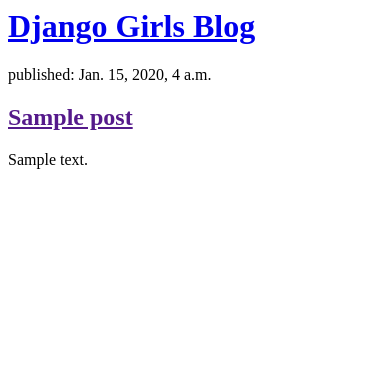
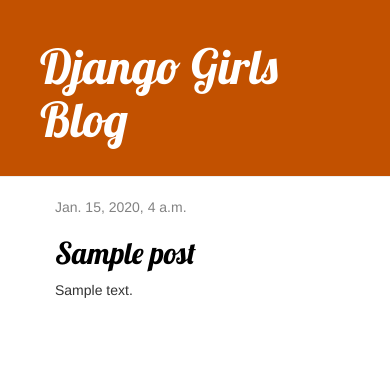
Before and after one commit to hauntedpavement/my-first-blog, a Django app: page / in a window 390 px wide. Shown: the top 369 px of the page. Run offline with Django 3.2, Linux system fonts and the light colour scheme; tables that the repository leaves empty hold one stand-in row (values such as "Sample post"); some libraries are stand-ins or nearby versions.

Commit message:
added view and template for detailed blog post and CSS

```diff
--- a/blog/models.py
+++ b/blog/models.py
@@ -4,6 +4,7 @@
 
 
 class Post(models.Model):
+
     author = models.ForeignKey(settings.AUTH_USER_MODEL, on_delete=models.CASCADE)
     title = models.CharField(max_length=200)
     text = models.TextField()
--- /dev/null
+++ b/blog/static/css/blog.css
@@ -0,0 +1,46 @@
+.page-header {
+    background-color: #C25100;
+    margin-top: 0;
+    padding: 20px 20px 20px 40px;
+}
+
+.page-header h1, .page-header h1 a, .page-header h1 a:visited, .page-header h1 a:active {
+    color: #ffffff;
+    font-size: 36pt;
+    text-decoration: none;
+}
+
+.content {
+    margin-left: 40px;
+}
+
+h1, h2, h3, h4 {
+    font-family: 'Lobster', cursive;
+}
+
+.date {
+    color: #828282;
+}
+
+.save {
+    float: right;
+}
+
+.post-form textarea, .post-form input {
+    width: 100%;
+}
+
+.top-menu, .top-menu:hover, .top-menu:visited {
+    color: #ffffff;
+    float: right;
+    font-size: 26pt;
+    margin-right: 20px;
+}
+
+.post {
+    margin-bottom: 70px;
+}
+
+.post h2 a, .post h2 a:visited {
+    color: #000000;
+}
--- /dev/null
+++ b/blog/templates/blog/base.html
@@ -0,0 +1,26 @@
+{% load static %}
+<html>
+
+<head>
+    <title>Django Girls blog</title>
+    <link rel="stylesheet" href="//maxcdn.bootstrapcdn.com/bootstrap/3.2.0/css/bootstrap.min.css">
+    <link rel="stylesheet" href="//maxcdn.bootstrapcdn.com/bootstrap/3.2.0/css/bootstrap-theme.min.css">
+    <link href='//fonts.googleapis.com/css?family=Lobster&subset=latin,latin-ext' rel='stylesheet' type='text/css'>
+    <link rel="stylesheet" href="{% static 'css/blog.css' %}">
+</head>
+
+<body>
+    <div class="page-header">
+        <h1><a href="/">Django Girls Blog</a></h1>
+    </div>
+    <div class="content container">
+        <div class="row">
+            <div class="col-md-8">
+                {% block content %}
+                {% endblock %}
+            </div>
+        </div>
+    </div>
+</body>
+
+</html>
--- a/blog/templates/blog/post_list.html
+++ b/blog/templates/blog/post_list.html
@@ -1,21 +1,13 @@
-<html>
+{% extends 'blog/base.html' %}
 
-<head>
-    <title>Django Girls blog</title>
-</head>
-
-<body>
-    <div>
-        <h1><a href="/">Django Girls Blog</a></h1>
+{% block content %}
+{% for post in posts %}
+<div class="post">
+    <div class="date">
+        {{ post.published_date }}
     </div>
-
-    {% for post in posts %}
-    <div>
-        <p>published: {{ post.published_date }}</p>
-        <h2><a href="">{{ post.title }}</a></h2>
-        <p>{{ post.text|linebreaksbr }}</p>
-    </div>
-    {% endfor %}
-</body>
-
-</html>
+    <h2><a href="{% url 'post_detail' pk=post.pk %}">{{ post.title }}</a></h2>
+    <p>{{ post.text|linebreaksbr }}</p>
+</div>
+{% endfor %}
+{% endblock %}
--- a/blog/urls.py
+++ b/blog/urls.py
@@ -3,4 +3,5 @@
 
 urlpatterns = [
     path('', views.post_list, name='post_list'),
+    path('post/<int:pk>/', views.post_detail, name='post_detail'),
 ]
--- a/blog/views.py
+++ b/blog/views.py
@@ -1,8 +1,21 @@
 from django.shortcuts import render
 from django.utils import timezone
 from .models import Post
+from django.shortcuts import render, get_object_or_404
 
 # Create your views here.
 def post_list(request):
     posts = Post.objects.filter(published_date__lte=timezone.now()).order_by('published_date')
     return render(request, 'blog/post_list.html', {'posts': posts})
+
+#posts in performing a query to create a list will return collection of objects that match
+# the query, known as a Queryset
+
+def post_detail(request, pk):
+    post = get_object_or_404(Post, pk=pk)
+    return render(request, 'blog/post_detail.html', {'post': post})
+
+
+# in return render() we define a dictionary posts. the dictionary only has one entry, posts, to which we
+# assign our Quryset containing all projects. the posts dictionary is used to send information
+# to your template
--- a/mysite/settings.py
+++ b/mysite/settings.py
@@ -54,7 +54,7 @@
 TEMPLATES = [
     {
         'BACKEND': 'django.template.backends.django.DjangoTemplates',
-        'DIRS': [],
+        'DIRS': ["blog/templates"],
         'APP_DIRS': True,
         'OPTIONS': {
             'context_processors': [
```
Also changed, not shown: blog/templates/blog/post_detail.html (added, +13 -0 lines).
